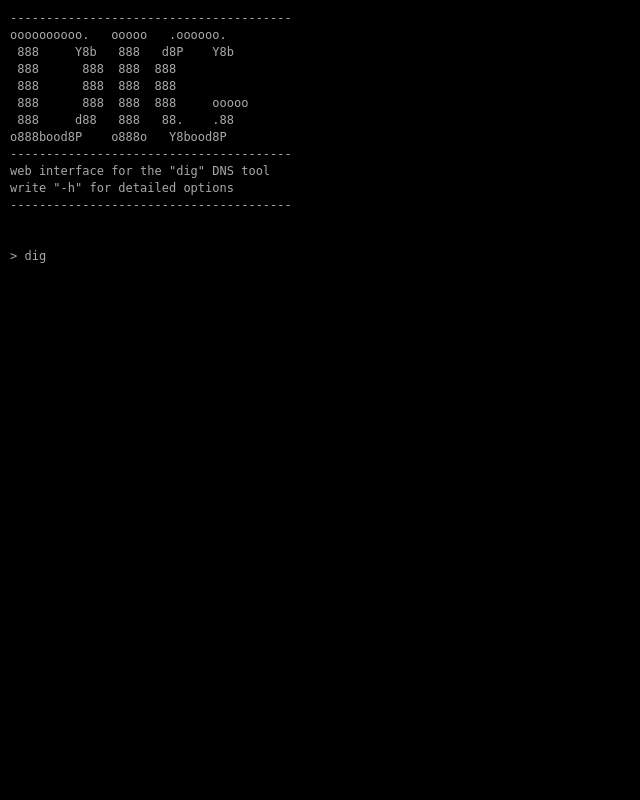
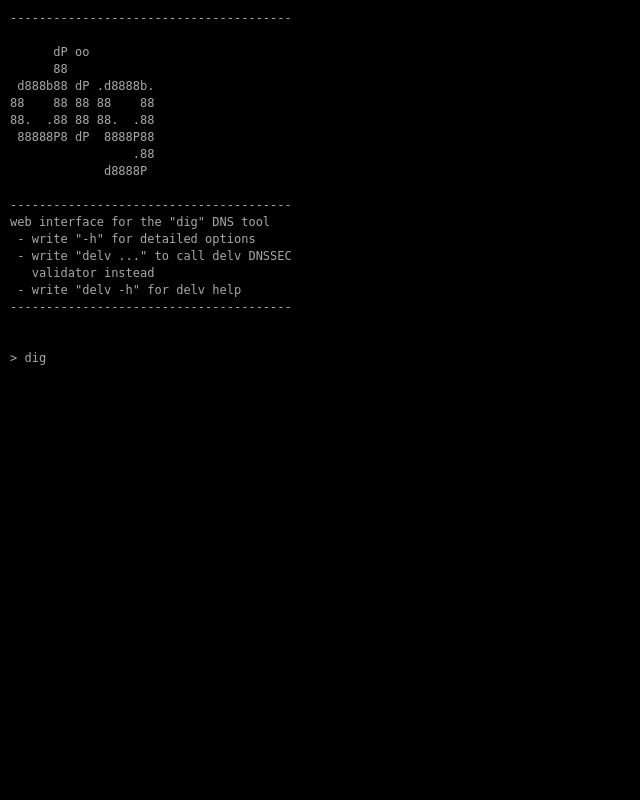
Before and after one commit to nielsd/dig-web, a Flask app: page / in a window 1280 px wide. Shown: the whole page, without its empty margins (0-640 px from the left). Run offline with Flask 2, Linux system fonts and the light colour scheme.

Commit message:
delv mode added

```diff
--- a/app/templates/index.html
+++ b/app/templates/index.html
@@ -1,8 +1,8 @@
 <html>
   <head>
-	<title>dig-web</title>
-	<script src="st/all.js"></script>
-	<link href="st/all.css" rel="stylesheet"/>
+        <title>dig-web</title>
+        <script src="st/all.js"></script>
+        <link href="st/all.css" rel="stylesheet"/>
   </head>
   <body >
         <a id="cmdLink" style="position: absolute; top: 10; right: 170; border: 0;"
@@ -11,23 +11,29 @@
         </a>
 
 
-	<script type="text/javascript">
+        <script type="text/javascript">
 $(function() {
     $('body').terminal(function(command, term) {
         $('#cmdLink').attr('href', 'http://localhost:5000/?q=' + encodeURIComponent(command));
         return $.post('/q', {command: command});
     }, {
         greetings: `---------------------------------------
-oooooooooo.   ooooo   .oooooo.
- 888     Y8b   888   d8P    Y8b
- 888      888  888  888
- 888      888  888  888
- 888      888  888  888     ooooo
- 888     d88   888   88.    .88
-o888bood8P    o888o   Y8bood8P
+
+      dP oo
+      88
+ d888b88 dP .d8888b.
+88    88 88 88    88
+88.  .88 88 88.  .88
+ 88888P8 dP  8888P88
+                 .88
+             d8888P
+
 ---------------------------------------
 web interface for the "dig" DNS tool
-write "-h" for detailed options
+ - write "-h" for detailed options
+ - write "delv ..." to call delv DNSSEC
+   validator instead
+ - write "delv -h" for delv help
 ---------------------------------------
 {{ initialQuery }}
         `,
@@ -51,6 +57,6 @@ function onSomethingOtherThanLoad(event){
 };
 
 
-	</script>
+        </script>
   </body>
 </html>
```
Also changed, not shown: app/digWrapper.py (+18 -4 lines), README.md.
